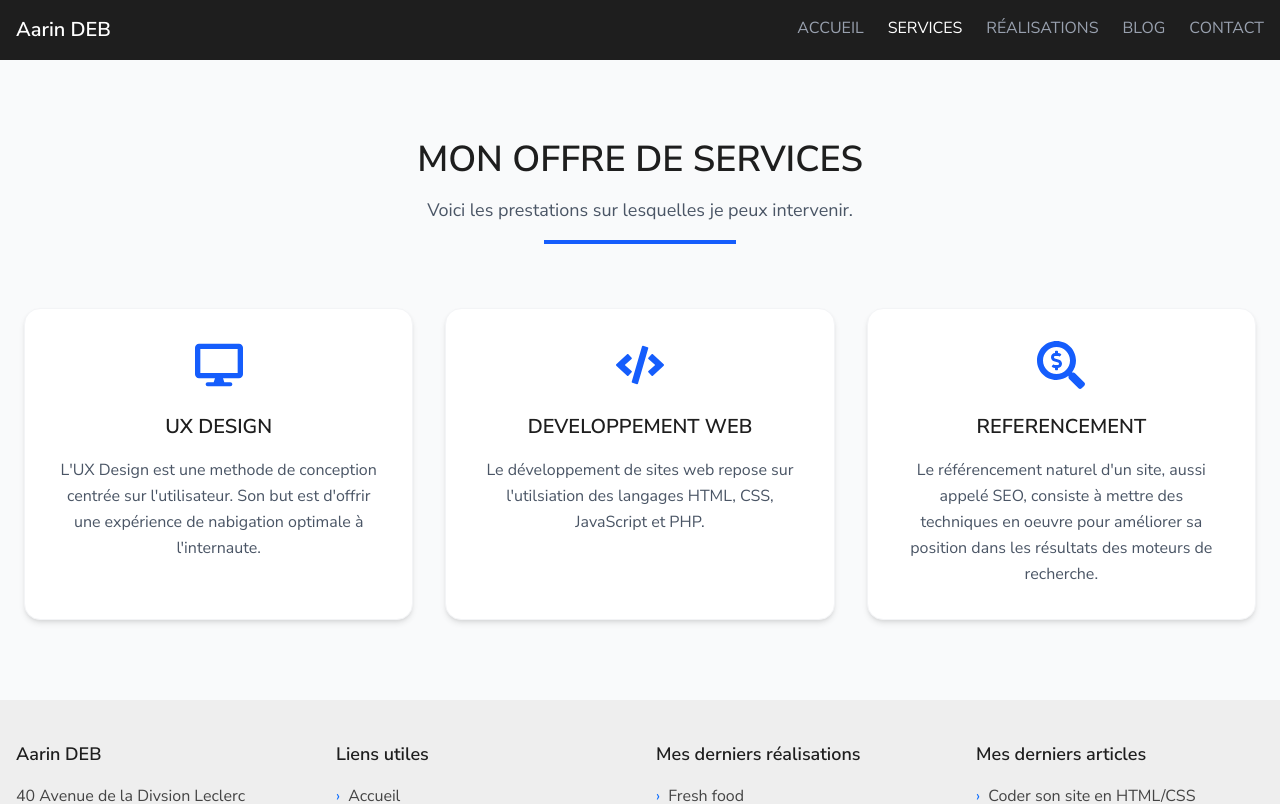
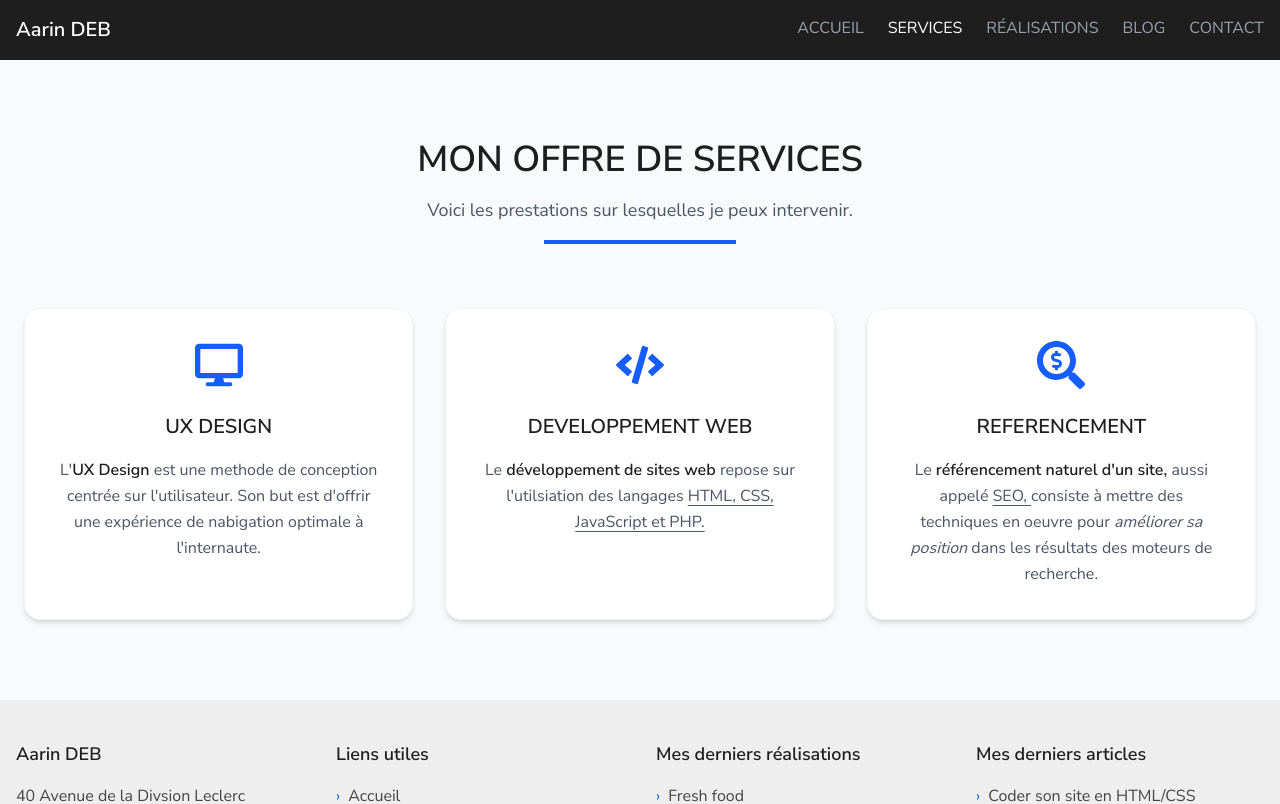
Before and after one commit to userXXIIXII/cv_react, a React (Vite) app: page /services in a window 1280 px wide. Shown: the top 804 px of the page. Built offline with nearby package versions, Linux system fonts and the light colour scheme.

Commit message:
Correction de ligne de code pour les styles

```diff
--- a/src/components/ServiceCard.jsx
+++ b/src/components/ServiceCard.jsx
@@ -20,12 +20,12 @@ const ServiceCard = ({ Icon, title, textSegments }) => {
                     // COnstruction dynamique des classes CSS
                     const styles = [
                         segment.bold ? "font-bold text-[#1e1e1e]" : "",
-                        segment.underline ? "underline decoration-blue-500 underline-offset-4" : "",
+                        segment.underline ? "underline underline-offset-4" : "",
                         segment.italic ? "italic" : ""
                     ].join(" ");
 
                     return (
-                        <span key={index} className="{styles}">
+                        <span key={index} className={styles}>
                             {segment.content}
                         </span>
                     )
```
